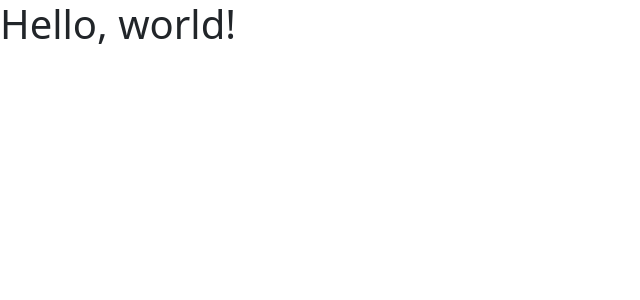
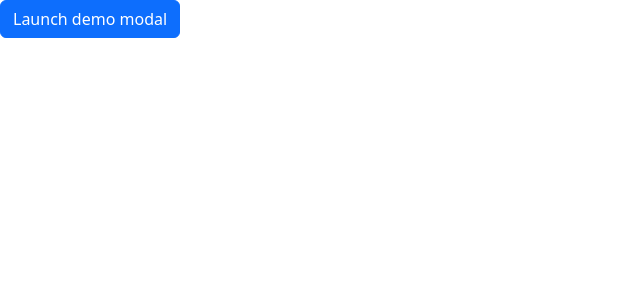
Before and after one commit to denyfebriawan/mini-project, a Flask app: page / in a window 1280 px wide. Shown: the top 300 px of the page, without its empty margins (0-640 px from the left). Run offline with Flask 2, Linux system fonts and the light colour scheme.

Commit message:
Add modal button

```diff
--- a/app.py
+++ b/app.py
@@ -10,5 +10,8 @@ app = Flask(__name__)
 def home():
     return render_template('index.html')
 
+
+
+
 if __name__ == '__main__':
     app.run('0.0.0.0', port=5000, debug=True)
--- a/templates/index.html
+++ b/templates/index.html
@@ -7,7 +7,31 @@
     <link href="https://cdn.jsdelivr.net/npm/bootstrap@5.2.2/dist/css/bootstrap.min.css" rel="stylesheet" integrity="sha384-Zenh87qX5JnK2Jl0vWa8Ck2rdkQ2Bzep5IDxbcnCeuOxjzrPF/et3URy9Bv1WTRi" crossorigin="anonymous">
   </head>
   <body>
-    <h1>Hello, world!</h1>
+
+      <!-- Button trigger modal -->
+    <button type="button" class="btn btn-primary" data-bs-toggle="modal" data-bs-target="#exampleModal">
+      Launch demo modal
+    </button>
+
+    <!-- Modal -->
+    <div class="modal fade" id="exampleModal" tabindex="-1" aria-labelledby="exampleModalLabel" aria-hidden="true">
+      <div class="modal-dialog">
+        <div class="modal-content">
+          <div class="modal-header">
+            <h1 class="modal-title fs-5" id="exampleModalLabel">Modal title</h1>
+            <button type="button" class="btn-close" data-bs-dismiss="modal" aria-label="Close"></button>
+          </div>
+          <div class="modal-body">
+            ...
+          </div>
+          <div class="modal-footer">
+            <button type="button" class="btn btn-secondary" data-bs-dismiss="modal">Close</button>
+            <button type="button" class="btn btn-primary">Save changes</button>
+          </div>
+        </div>
+      </div>
+    </div>
+
     <script src="https://cdn.jsdelivr.net/npm/bootstrap@5.2.2/dist/js/bootstrap.bundle.min.js" integrity="sha384-OERcA2EqjJCMA+/3y+gxIOqMEjwtxJY7qPCqsdltbNJuaOe923+mo//f6V8Qbsw3" crossorigin="anonymous"></script>
   </body>
 </html>
```
